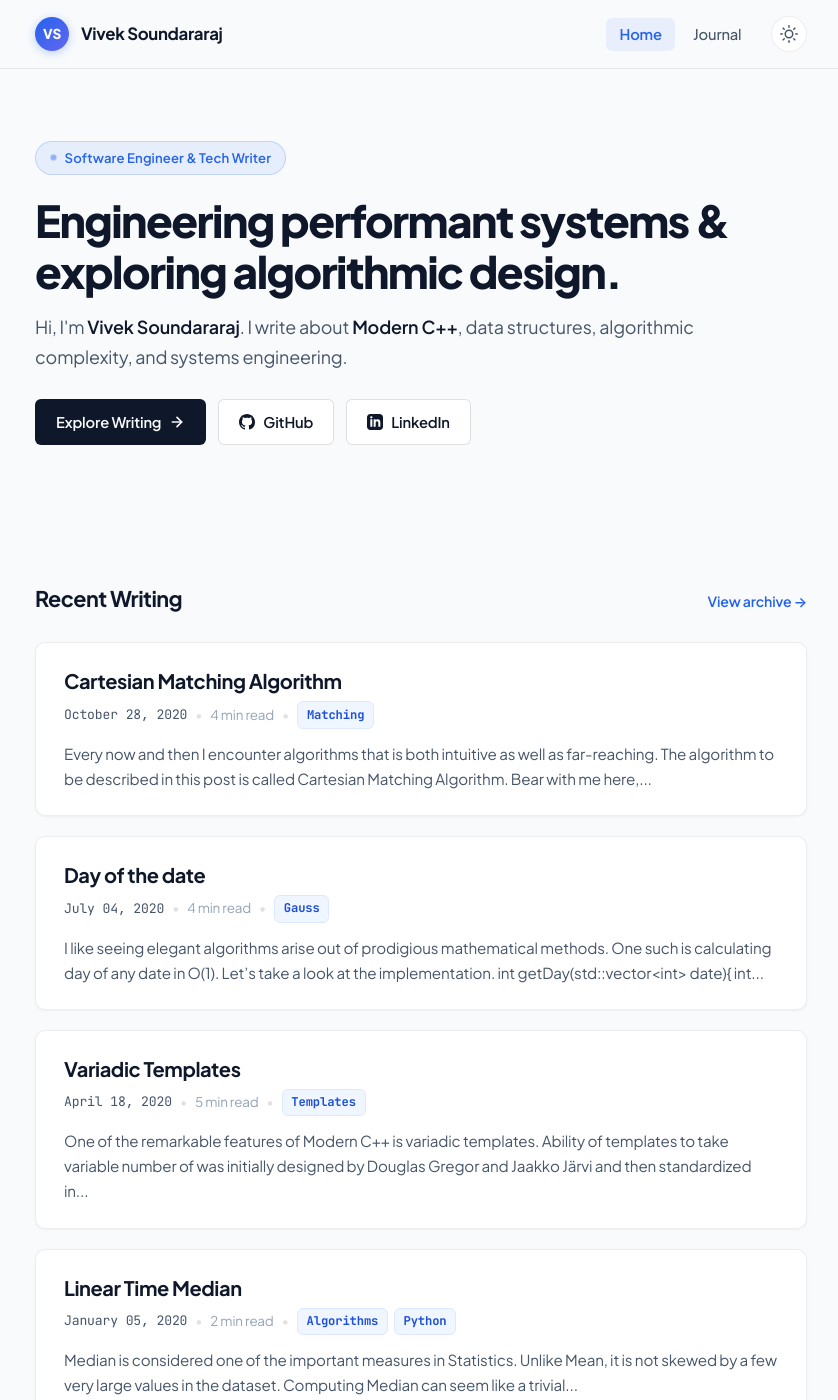
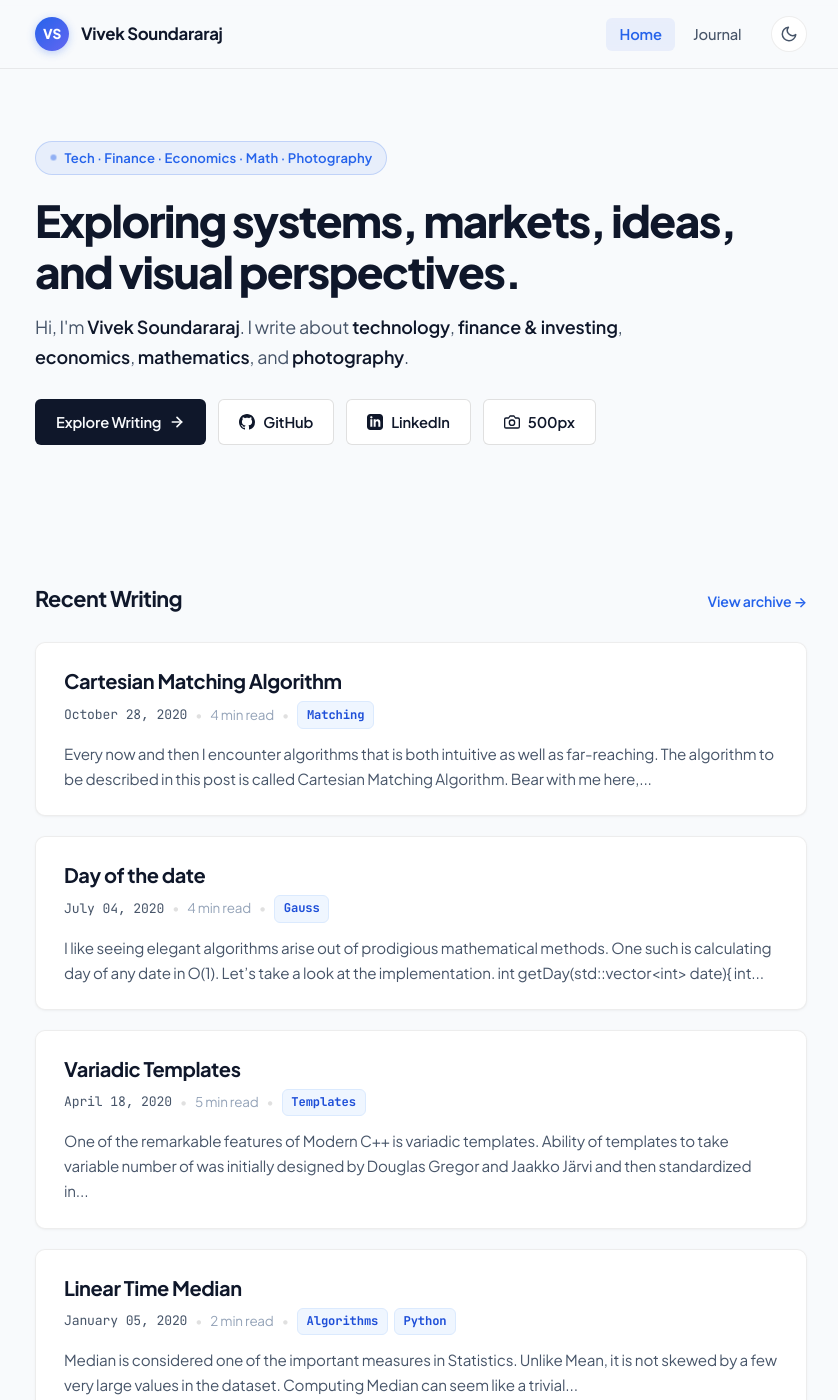
Before and after one commit to vivekgautham/vivekgautham.github.io, a Jekyll site: the page built from index.html, in a window 1280 px wide and 1400 px high. Shown: the whole window, without its empty margins (219-1057 px from the left). Built offline with Jekyll 4.4.1, drawn with Linux system fonts in a browser that asks for light colours.

Commit message:
Updates.

```diff
--- a/_config.yml
+++ b/_config.yml
@@ -1,12 +1,13 @@
 name: Vivek Soundararaj
-title: Vivek Soundararaj · Systems & Algorithms
-description: Notes on modern C++, algorithms, data structures, and systems engineering by Vivek Soundararaj.
+title: Vivek Soundararaj · Tech, Finance, Economics, Math & Photography
+description: Essays and notes on technology, finance, investing, economics, mathematics, and photography by Vivek Soundararaj.
 url: "https://vivekgautham.github.io"
 author:
   name: Vivek Soundararaj
   email: vivegau@gmail.com
   github: vivekgautham
   linkedin: vsoundararaj
+  fivehundredpx: https://500px.com/p/vivekgautham
 
 markdown: kramdown
 highlighter: rouge
--- a/_layouts/default.html
+++ b/_layouts/default.html
@@ -18,15 +18,14 @@
   <link href="https://fonts.googleapis.com/css2?family=JetBrains+Mono:ital,wght@0,400;0,500;0,700;1,400&family=Plus+Jakarta+Sans:ital,wght@0,400;0,500;0,600;0,700;0,800;1,400;1,600&display=swap" rel="stylesheet">
 
   <!-- Stylesheet with Cache-Buster -->
-  <link rel="stylesheet" type="text/css" href="{{ '/css/main.css' | relative_url }}?v=4.0">
+  <link rel="stylesheet" type="text/css" href="{{ '/css/main.css' | relative_url }}?v=4.1">
 
-  <!-- Immediate Theme Initializer (Avoids FOUC) -->
+  <!-- Immediate Theme Initializer (Defaults to Light Mode) -->
   <script>
     (function() {
       try {
         var savedTheme = localStorage.getItem('theme');
-        var prefersDark = window.matchMedia('(prefers-color-scheme: dark)').matches;
-        if (savedTheme === 'dark' || (!savedTheme && prefersDark)) {
+        if (savedTheme === 'dark') {
           document.documentElement.setAttribute('data-theme', 'dark');
         } else {
           document.documentElement.setAttribute('data-theme', 'light');
@@ -93,6 +92,7 @@
               <li><a href="mailto:vivegau@gmail.com" class="footer-link">Email</a></li>
               <li><a href="https://github.com/vivekgautham" class="footer-link" target="_blank" rel="noopener noreferrer">GitHub</a></li>
               <li><a href="https://www.linkedin.com/in/vsoundararaj/" class="footer-link" target="_blank" rel="noopener noreferrer">LinkedIn</a></li>
+              <li><a href="https://500px.com/p/vivekgautham" class="footer-link" target="_blank" rel="noopener noreferrer">500px</a></li>
             </ul>
           </div>
           <div class="footer-bottom">
--- a/blog/index.html
+++ b/blog/index.html
@@ -4,9 +4,9 @@ title: Journal & Writing
 ---
 
 <header style="margin-bottom: 2.5rem; padding-bottom: 1.5rem; border-bottom: 1px solid var(--border-subtle);">
-  <h1 style="font-size: clamp(2rem, 3.5vw, 2.5rem); font-weight: 800; letter-spacing: -0.03em; margin-bottom: 0.5rem;">Journal &amp; Technical Writing</h1>
+  <h1 style="font-size: clamp(2rem, 3.5vw, 2.5rem); font-weight: 800; letter-spacing: -0.03em; margin-bottom: 0.5rem;">Journal &amp; Essays</h1>
   <p style="font-size: 1.05rem; color: var(--text-secondary); max-width: 650px;">
-    Deep dives into Modern C++, data structures, algorithm design, and software performance.
+    Explorations and deep dives across technology, finance, investing, economics, mathematics, and photography.
   </p>
 </header>
 
--- a/css/main.css
+++ b/css/main.css
@@ -92,43 +92,6 @@
   --shadow-lg: 0 12px 30px rgba(0, 0, 0, 0.6);
 }
 
-@media (prefers-color-scheme: dark) {
-  :root:not([data-theme="light"]) {
-    --bg-page: #0b0f17;
-    --bg-surface: #111726;
-    --bg-surface-hover: #1b2337;
-    --bg-surface-active: #242f49;
-    --bg-elevated: #161e31;
-
-    --text-primary: #f8fafc;
-    --text-secondary: #94a3b8;
-    --text-tertiary: #64748b;
-    --text-inverse: #0b0f17;
-
-    --accent: #60a5fa;
-    --accent-hover: #93c5fd;
-    --accent-subtle: rgba(96, 165, 250, 0.12);
-    --accent-border: rgba(96, 165, 250, 0.25);
-
-    --border-subtle: rgba(255, 255, 255, 0.08);
-    --border-default: rgba(255, 255, 255, 0.14);
-    --border-focus: rgba(96, 165, 250, 0.4);
-
-    --tag-bg: rgba(96, 165, 250, 0.12);
-    --tag-text: #93c5fd;
-    --tag-border: rgba(96, 165, 250, 0.2);
-
-    --code-bg: #070a0f;
-    --code-text: #f1f5f9;
-    --code-inline-bg: rgba(255, 255, 255, 0.09);
-    --code-inline-text: #93c5fd;
-
-    --shadow-sm: 0 1px 3px rgba(0, 0, 0, 0.5);
-    --shadow-md: 0 4px 14px rgba(0, 0, 0, 0.45);
-    --shadow-lg: 0 12px 30px rgba(0, 0, 0, 0.6);
-  }
-}
-
 /* --------------------------------------------------------------------------
    2. Reset & Global Base Styles
    -------------------------------------------------------------------------- */
@@ -208,8 +171,7 @@ a:focus-visible, button:focus-visible {
   transition: background-color var(--transition-base), border-color var(--transition-base);
 }
 
-[data-theme="dark"] .site-header,
-:root:not([data-theme="light"]) .site-header {
+[data-theme="dark"] .site-header {
   background-color: rgba(11, 15, 23, 0.85);
 }
 
@@ -312,18 +274,20 @@ a:focus-visible, button:focus-visible {
   stroke: currentColor;
 }
 
-.theme-toggle .icon-moon {
+.theme-toggle .icon-sun {
   display: none;
 }
 
-[data-theme="dark"] .theme-toggle .icon-sun,
-:root:not([data-theme="light"]) .theme-toggle .icon-sun {
-  display: none;
+.theme-toggle .icon-moon {
+  display: block;
 }
 
-[data-theme="dark"] .theme-toggle .icon-moon,
-:root:not([data-theme="light"]) .theme-toggle .icon-moon {
+[data-theme="dark"] .theme-toggle .icon-sun {
   display: block;
+}
+
+[data-theme="dark"] .theme-toggle .icon-moon {
+  display: none;
 }
 
 /* --------------------------------------------------------------------------
--- a/index.html
+++ b/index.html
@@ -1,19 +1,19 @@
 ---
 layout: default
-title: Vivek Soundararaj · Systems & Algorithms
+title: Vivek Soundararaj · Tech, Finance, Economics, Math & Photography
 ---
 
 <!-- Hero Section -->
 <section class="hero-section">
   <div class="hero-badge">
     <span class="status-dot"></span>
-    <span>Software Engineer &amp; Tech Writer</span>
+    <span>Tech · Finance · Economics · Math · Photography</span>
   </div>
 
-  <h1 class="hero-title">Engineering performant systems &amp; exploring algorithmic design.</h1>
+  <h1 class="hero-title">Exploring systems, markets, ideas, and visual perspectives.</h1>
 
   <p class="hero-bio">
-    Hi, I'm <strong>Vivek Soundararaj</strong>. I write about <strong>Modern C++</strong>, data structures, algorithmic complexity, and systems engineering.
+    Hi, I'm <strong>Vivek Soundararaj</strong>. I write about <strong>technology</strong>, <strong>finance &amp; investing</strong>, <strong>economics</strong>, <strong>mathematics</strong>, and <strong>photography</strong>.
   </p>
 
   <div class="hero-actions">
@@ -35,6 +35,13 @@ title: Vivek Soundararaj · Systems & Algorithms
         <path d="M19 0h-14c-2.761 0-5 2.239-5 5v14c0 2.761 2.239 5 5 5h14c2.762 0 5-2.239 5-5v-14c0-2.761-2.238-5-5-5zm-11 19h-3v-11h3v11zm-1.5-12.268c-.966 0-1.75-.79-1.75-1.764s.784-1.764 1.75-1.764 1.75.79 1.75 1.764-.783 1.764-1.75 1.764zm13.5 12.268h-3v-5.604c0-3.368-4-3.113-4 0v5.604h-3v-11h3v1.765c1.396-2.586 7-2.777 7 2.476v6.759z"/>
       </svg>
       <span>LinkedIn</span>
+    </a>
+    <a href="https://500px.com/p/vivekgautham" class="btn btn-secondary" target="_blank" rel="noopener noreferrer">
+      <svg width="16" height="16" viewBox="0 0 24 24" fill="none" stroke="currentColor" stroke-width="2" stroke-linecap="round" stroke-linejoin="round">
+        <path d="M23 19a2 2 0 0 1-2 2H3a2 2 0 0 1-2-2V8a2 2 0 0 1 2-2h4l2-3h6l2 3h4a2 2 0 0 1 2 2z"></path>
+        <circle cx="12" cy="13" r="4"></circle>
+      </svg>
+      <span>500px</span>
     </a>
   </div>
 </section>
--- a/preview.py
+++ b/preview.py
@@ -133,8 +133,8 @@ def render_layout(layout_name, content, page_meta):
     rendered = rendered.replace("{{ page.date | date: \"%B %d, %Y\" }}", page_meta.get('date_formatted', ''))
     rendered = rendered.replace("{{ page.date | date_to_string }}", page_meta.get('date_formatted', ''))
     rendered = rendered.replace("{{ site.name }}", "Vivek Soundararaj")
-    rendered = rendered.replace("{{ site.title }}", "Vivek Soundararaj · Systems & Algorithms")
-    rendered = rendered.replace("{{ site.description }}", "Notes on modern C++, algorithms, data structures, and systems engineering.")
+    rendered = rendered.replace("{{ site.title }}", "Vivek Soundararaj · Tech, Finance, Economics, Math & Photography")
+    rendered = rendered.replace("{{ site.description }}", "Essays and notes on technology, finance, investing, economics, mathematics, and photography.")
     rendered = rendered.replace("{{ '/css/main.css' | relative_url }}", "/css/main.css")
     rendered = rendered.replace("{{ 'now' | date: \"%Y\" }}", "2026")
 
```
